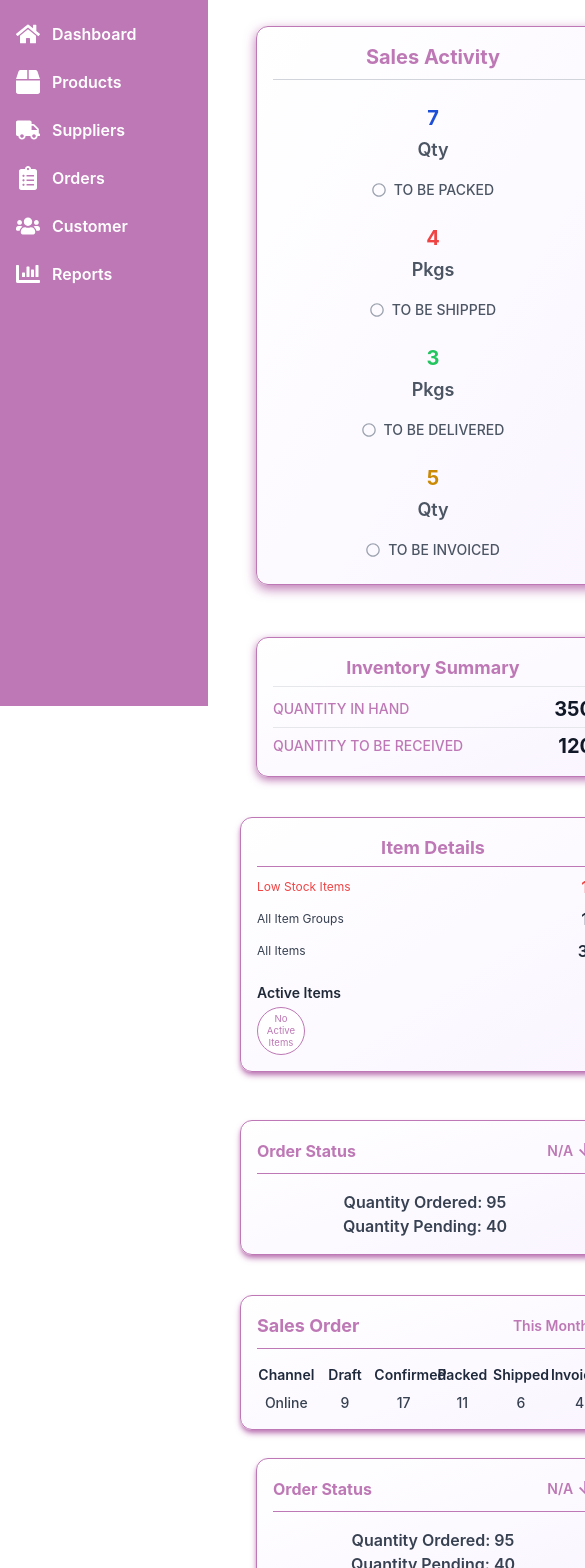
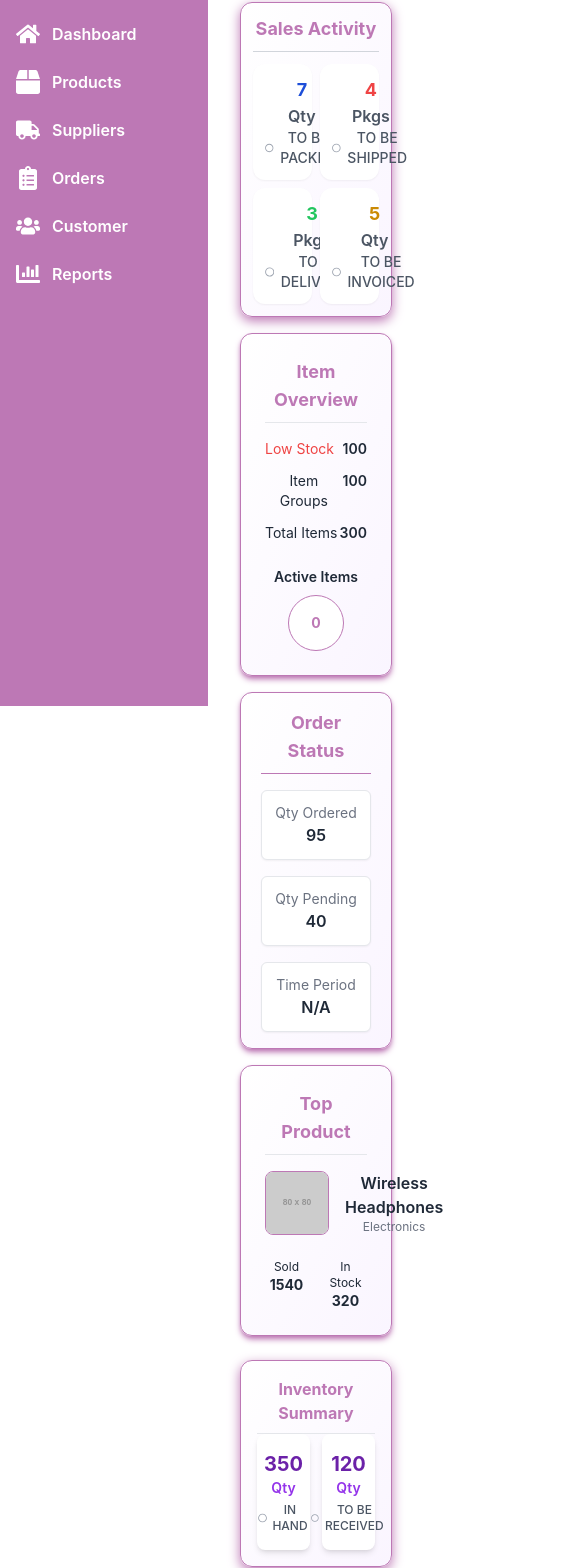
Before and after one commit to anik0103/inventory-management-system, a React (Create React App) app: page / in a window 390 px wide. Shown: the part 138-1706 px from the top of the page, 585 px wide, since content can reach past the window. Built offline with nearby package versions, Linux system fonts and the light colour scheme.

Commit message:
feat: Refactor Dashboard components for improved layout and responsiveness; add ItemDetails and SalesOrder components

```diff
--- a/src/Components/Dashbord/Dashboard.js
+++ b/src/Components/Dashbord/Dashboard.js
@@ -1,34 +1,38 @@
 import SummaryCards from "./SalesOverVew/SummaryCards";
-import SalesOverview from "./SalesOverview";
+import ItemDetails from "./ItemDetails";
 import TopProducts from "./TopProducts";
+import SalesOrder from "./SalesOrder";
 import OrderStatus from "./OrderStatus";
-import PurchaseOrder from "./purchaseOrder";
 import InventorySummary from "./SalesOverVew/InventorySummary";
+
 const Dashboard = () => {
   return (
-    <div className="dashboard w-auto position-absolute">
-      <h1 className="bg-white text-black  shadow-md text-2xl -mt-3 p-3 rounded min-w-full text-left font-bold">
+    <div className="dashboard w-full px-4">
+      {/* Header */}
+      <h1 className="bg-white text-black shadow-md text-2xl -mt-3 p-3 rounded w-full text-left font-bold">
         Dashboard
       </h1>
-      <div className="flex flex-col lg:flex-row gap-6 ml-4 mr-4 mt-4">
-        <SummaryCards />
+
+      {/* First Section: Sales Overview + Inventory Summary */}
+      <div className="mt-4 grid grid-cols-1 lg:grid-cols-[2fr_0.7fr] gap-4 items-start">
+        <div className="flex flex-col gap-4">
+          <SummaryCards />
+
+          {/* Grouped Section: ItemDetails + OrderStatus */}
+          <div className="grid grid-cols-1 md:grid-cols-2 gap-4">
+            <ItemDetails />
+            <OrderStatus />
+          </div>
+
+          {/* Top Products - its own row */}
+          <TopProducts />
+        </div>
+
         <InventorySummary />
       </div>
-
-      <div className="flex flex-col lg:flex-row gap-6 ml-4 mr-4 mt-4">
-        <SalesOverview />
-        <PurchaseOrder />
-      </div>
-      <div className="flex flex-col lg:flex-row gap-1 ml-4 mr-4 mt-4">
-        <OrderStatus />
-        <TopProducts />
-      </div>
-
-
+      <SalesOrder />
     </div>
   );
 };
 
 export default Dashboard;
-
-// "bg-white text-black font-bold text-2xl mb-4 p-3 rounded w-[72rem] text-center shadow-md flex justify-start ml-12
--- /dev/null
+++ b/src/Components/Dashbord/ItemDetails.js
@@ -0,0 +1,38 @@
+import React from "react";
+import mockData from "../../asset/fakeApiResponce/mockData.json";
+
+const ItemDetails = () => {
+  const item = mockData.itemDetails;
+
+  return (
+    <div className="bg-gradient-to-br from-white to-purple-50 border border-[#bd78b5] rounded-xl shadow-md shadow-[#bd78b5] transition-all duration-300 p-6 flex flex-col justify-between h-full">
+      <h2 className="font-bold text-lg text-[#bd78b5] border-b pb-2 mb-4">Item Overview</h2>
+
+      <div className="grid grid-cols-1 sm:grid-cols-2 gap-6 text-sm text-gray-800">
+        <div className="space-y-3">
+          <div className="flex justify-between">
+            <span className="text-red-500">Low Stock</span>
+            <span className="font-semibold">{item.lowStockItems}</span>
+          </div>
+          <div className="flex justify-between">
+            <span>Item Groups</span>
+            <span className="font-semibold">{item.allItemGroups}</span>
+          </div>
+          <div className="flex justify-between">
+            <span>Total Items</span>
+            <span className="font-semibold">{item.allItems}</span>
+          </div>
+        </div>
+
+        <div className="flex flex-col items-center justify-center">
+          <p className="text-sm font-semibold mb-2">Active Items</p>
+          <div className="w-14 h-14 rounded-full bg-white border border-[#bd78b5] text-[#bd78b5] flex items-center justify-center text-sm font-bold">
+            {item.activeItems > 0 ? item.activeItems : "0"}
+          </div>
+        </div>
+      </div>
+    </div>
+  );
+};
+
+export default ItemDetails;
--- a/src/Components/Dashbord/OrderStatus.js
+++ b/src/Components/Dashbord/OrderStatus.js
@@ -2,34 +2,38 @@ import React from "react";
 import mockData from "../../asset/fakeApiResponce/mockData.json";
 
 const OrderStatus = () => {
-  const sales = mockData.salesOrder;
+  const orderData = mockData.orderStatus || {};
+  const purchase = mockData.purchaseOrder || {};
 
   return (
-    <div className="bg-gradient-to-br from-white to-purple-50 border border-[#bd78b5] rounded-xl shadow-md shadow-[#bd78b5] transition-all duration-300 p-4 w-full max-w-md sm:max-w-lg md:max-w-2xl lg:max-w-2xl ml-0 sm:ml-2 md:ml-8 lg:ml-4 mt-6 flex flex-col justify-start">
-      <div className="flex justify-between items-center border-b border-[#bd78b5] pb-2 mb-4">
-        <h2 className="font-bold text-lg text-[#bd78b5]">
-          {sales.title || "Order Status"}
-        </h2>
-        <span className="font-semibold text-[#bd78b5] flex items-center gap-1 text-sm">
-          {sales.month || "N/A"}
-          <span className="text-[#bd78b5] text-lg">↓</span>
-        </span>
-      </div>
+    <div className="bg-gradient-to-br from-white to-purple-50 border border-[#bd78b5] rounded-xl shadow-md shadow-[#bd78b5]
+      transition-all duration-300 px-5 py-4 w-full h-full flex flex-col gap-4">
 
-      <div className="grid grid-cols-6 gap-y-2 text-center text-sm font-semibold text-slate-800">
-        <div>Channel</div>
-        <div>Draft</div>
-        <div>Confirmed</div>
-        <div>Packed</div>
-        <div>Shipped</div>
-        <div>Invoiced</div>
+      {/* Heading */}
+      <h2 className="font-bold text-lg border-b border-[#bd78b5] text-[#bd78b5] pb-2">
+        {orderData.title || "Order Status"}
+      </h2>
 
-        <div className="text-gray-700 font-medium">{sales.channel}</div>
-        <div className="text-gray-700 font-medium">{sales.draft}</div>
-        <div className="text-gray-700 font-medium">{sales.confirmed}</div>
-        <div className="text-gray-700 font-medium">{sales.packed}</div>
-        <div className="text-gray-700 font-medium">{sales.shipped}</div>
-        <div className="text-gray-700 font-medium">{sales.invoiced}</div>
+      {/* Grid Content */}
+      <div className="grid grid-cols-1 sm:grid-cols-3 gap-4 text-sm text-gray-800">
+
+        {/* Qty Ordered */}
+        <div className="flex flex-col bg-white rounded-md p-3 shadow-sm border border-gray-200">
+          <span className="text-gray-500">Qty Ordered</span>
+          <span className="font-semibold text-base">{purchase.quantityOrdered ?? "N/A"}</span>
+        </div>
+
+        {/* Qty Pending */}
+        <div className="flex flex-col bg-white rounded-md p-3 shadow-sm border border-gray-200">
+          <span className="text-gray-500">Qty Pending</span>
+          <span className="font-semibold text-base">{purchase.quantityPending ?? "N/A"}</span>
+        </div>
+
+        {/* Time Period */}
+        <div className="flex flex-col bg-white rounded-md p-3 shadow-sm border border-gray-200">
+          <span className="text-gray-500">Time Period</span>
+          <span className="font-semibold text-base">{orderData.timePeriod ?? "N/A"}</span>
+        </div>
       </div>
     </div>
   );
--- /dev/null
+++ b/src/Components/Dashbord/SalesOrder.js
@@ -0,0 +1,38 @@
+import React from "react";
+import mockData from "../../asset/fakeApiResponce/mockData.json";
+
+const OrderStatus = () => {
+  const sales = mockData.salesOrder;
+
+  return (
+    <div className="bg-gradient-to-br from-white to-purple-50 border border-[#bd78b5] rounded-xl shadow-md shadow-[#bd78b5] transition-all duration-300 p-4 w-full max-w-md sm:max-w-lg md:max-w-3xl lg:max-w-3xl ml-0 sm:ml-2 md:ml-8 lg:ml-4 mt-6 flex flex-col justify-start">
+      <div className="flex justify-between items-center border-b border-[#bd78b5] pb-2 mb-4">
+        <h2 className="font-bold text-lg text-[#bd78b5]">
+          {sales.title || "Order Status"}
+        </h2>
+        <span className="font-semibold text-[#bd78b5] flex items-center gap-1 text-sm">
+          {sales.month || "N/A"}
+          <span className="text-[#bd78b5] text-lg">↓</span>
+        </span>
+      </div>
+
+      <div className="grid grid-cols-6 gap-y-2 text-center text-sm font-semibold text-slate-800">
+        <div>Channel</div>
+        <div>Draft</div>
+        <div>Confirmed</div>
+        <div>Packed</div>
+        <div>Shipped</div>
+        <div>Invoiced</div>
+
+        <div className="text-gray-700 font-medium">{sales.channel}</div>
+        <div className="text-gray-700 font-medium">{sales.draft}</div>
+        <div className="text-gray-700 font-medium">{sales.confirmed}</div>
+        <div className="text-gray-700 font-medium">{sales.packed}</div>
+        <div className="text-gray-700 font-medium">{sales.shipped}</div>
+        <div className="text-gray-700 font-medium">{sales.invoiced}</div>
+      </div>
+    </div>
+  );
+};
+
+export default OrderStatus;
--- /dev/null
+++ b/src/Components/Dashbord/SalesOverVew/InventoryStatCard.js
@@ -0,0 +1,17 @@
+import React from "react";
+import { FaRegCircle } from "react-icons/fa";
+
+const InventoryStatCard = ({ value, label, status, valueColor, labelColor }) => {
+  return (
+    <div className="w-full bg-white rounded-lg shadow-md px-3 py-4 flex flex-col justify-center items-center text-center min-h-[100px]">
+      <p className={`text-xl font-bold ${valueColor}`}>{value}</p>
+      <p className={`text-sm font-semibold ${labelColor}`}>{label}</p>
+      <div className="flex items-center text-xs font-medium text-gray-600 mt-1">
+        <FaRegCircle className="mr-1 text-gray-400" />
+        {status}
+      </div>
+    </div>
+  );
+};
+
+export default InventoryStatCard;
--- a/src/Components/Dashbord/SalesOverVew/InventorySummary.js
+++ b/src/Components/Dashbord/SalesOverVew/InventorySummary.js
@@ -1,47 +1,37 @@
 import React from "react";
+import InventoryStatCard from "./InventoryStatCard";
 import mockData from "../../../asset/fakeApiResponce/mockData.json";
 
-const InventorySummaryCard = () => {
+const InventorySummary = () => {
   const quantityInHand = mockData.inventorySummary?.packagesInHand || 0;
-  const quantityToBeReceived =
-    mockData.inventorySummary?.packagesToBeReceived || 0;
+  const quantityToBeReceived = mockData.inventorySummary?.packagesToBeReceived || 0;
 
   return (
-    <div className="flex justify-center sm:justify-start lg:justify-end px-4 mt-7 lg:-mb-6 lg:mr-16">
-      <div className="bg-gradient-to-br from-white to-purple-50 border border-[#bd78b5] rounded-xl shadow-[0_3px_8px_#bd78b5] hover:shadow-[0_4px_12px_#a1609f] transition-all duration-300 w-full max-w-sm lg:h-48 p-4 flex flex-col justify-between">
+    <div className="w-full lg:w-full mt-2">
+      <div className="h-50 bg-gradient-to-br from-white to-purple-50 border border-[#bd78b5] rounded-xl shadow-[0_4px_12px_#bd78b5] hover:shadow-[0_6px_18px_#a1609f] transition-all duration-300 w-full px-4 py-4 flex flex-col justify-between">
+        <h2 className="text-base font-bold text-[#bd78b5] border-b border-gray-200 pb-2 text-center">
+          Inventory Summary
+        </h2>
 
-        {/* Header */}
-        <div>
-          <h2 className="text-lg font-bold text-[#bd78b5] border-b border-gray-200 pb-1 mb-2">
-            Inventory Summary
-          </h2>
-        </div>
-
-        {/* Quantity in Hand */}
-        <div className="flex justify-between items-center">
-          <span className="text-sm font-medium text-[#bd78b5] uppercase">
-            Quantity in Hand
-          </span>
-          <span className="text-xl font-bold text-gray-900">
-            {quantityInHand}
-          </span>
-        </div>
-
-        {/* Divider */}
-        <div className="border-b border-gray-200 my-1" />
-
-        {/* Quantity to be Received */}
-        <div className="flex justify-between items-center">
-          <span className="text-sm font-medium text-[#bd78b5] uppercase">
-            Quantity to be Received
-          </span>
-          <span className="text-xl font-bold text-gray-900">
-            {quantityToBeReceived}
-          </span>
+        <div className="grid grid-cols-2 gap-3">
+          <InventoryStatCard
+            value={quantityInHand}
+            label="Qty"
+            status="IN HAND"
+            valueColor="text-purple-800"
+            labelColor="text-purple-600"
+          />
+          <InventoryStatCard
+            value={quantityToBeReceived}
+            label="Qty"
+            status="TO BE RECEIVED"
+            valueColor="text-purple-800"
+            labelColor="text-purple-600"
+          />
         </div>
       </div>
     </div>
   );
 };
 
-export default InventorySummaryCard;
+export default InventorySummary;
--- a/src/Components/Dashbord/SalesOverVew/SalesCards.js
+++ b/src/Components/Dashbord/SalesOverVew/SalesCards.js
@@ -3,18 +3,25 @@ import { FaRegCircle } from "react-icons/fa";
 
 const Cards = ({ value, label, status, valueColor, labelColor }) => {
   return (
-    <div className="flex flex-col items-center py-2 px-2 flex-grow w-80">
+    <div className="w-full h-full p-3 sm:p-4 bg-white rounded-xl shadow-sm transition-all duration-300 grid grid-rows-[auto_auto_auto] place-items-center">
+      {/* Value */}
       {value !== undefined && (
-        <p className={`text-xl font-bold ${valueColor} mb-1`}>{value}</p>
+        <p className={`text-lg lg:text-xl font-bold ${valueColor}`}>
+          {value}
+        </p>
       )}
 
+      {/* Label */}
       {label && (
-        <p className={`text-lg font-semibold ${labelColor} mb-4`}>{label}</p>
+        <p className={`text-base lg:text-sm font-semibold ${labelColor}`}>
+          {label}
+        </p>
       )}
 
+      {/* Status */}
       {status !== undefined && (
-        <div className="flex items-center text-sm font-medium text-gray-600">
-          <FaRegCircle className="mr-2 text-gray-400" />
+        <div className="flex items-center text-sm lg:text-base font-medium text-gray-600">
+          <FaRegCircle className="mr-1 text-gray-400" />
           {status}
         </div>
       )}
--- a/src/Components/Dashbord/SalesOverVew/SummaryCards.js
+++ b/src/Components/Dashbord/SalesOverVew/SummaryCards.js
@@ -3,17 +3,16 @@ import mockData from "../../../asset/fakeApiResponce/mockData.json";
 
 const SummaryCards = () => {
   return (
-    <div className="flex justify-center px-4 mt-6">
-      <div className="bg-gradient-to-br from-white to-purple-50 border border-[#bd78b5] rounded-xl shadow-[0_4px_12px_#bd78b5] hover:shadow-[0_6px_18px_#a1609f] transition-all duration-300 w-full max-w-6xl p-4">
-        <div className="border-b border-gray-300 pb-2 mb-4">
-          <h2 className="text-xl font-bold text-center text-[#bd78b5]">
+    <div className="bg-gradient-to-br from-white to-purple-50 border border-[#bd78b5] rounded-xl shadow-[0_4px_12px_#bd78b5] hover:shadow-[0_6px_18px_#a1609f] transition-all duration-300 w-full p-3 lg:p-4 h-full lg:h-50 flex flex-col justify-between">
+      {/* Title */}
+      <div className="border-b border-gray-300 pb-2 mb-3">
+        <h2 className="text-lg lg:text-xl font-bold text-center text-[#bd78b5]">
           Sales Activity
         </h2>
       </div>
 
-        {/* Cards container: left-aligned, responsive, small gap */}
-        <div className="flex flex-wrap gap-2 justify-start lg:-ml-12">
-          <div className="w-full sm:w-[48%] lg:w-[23%]">
+      {/* Cards Grid */}
+      <div className="grid grid-cols-2 md:grid-cols-4 gap-2">
         <Cards
           value={mockData.salesActivity.packages}
           label="Qty"
@@ -21,9 +20,6 @@ const SummaryCards = () => {
           valueColor="text-blue-700"
           labelColor="text-gray-600"
         />
-          </div>
-
-          <div className="w-full sm:w-[48%] lg:w-[23%]">
         <Cards
           value={mockData.toBeShipped.packages}
           label="Pkgs"
@@ -31,9 +27,6 @@ const SummaryCards = () => {
           valueColor="text-red-500"
           labelColor="text-gray-600"
         />
-          </div>
-
-          <div className="w-full sm:w-[48%] lg:w-[23%]">
         <Cards
           value={mockData.toBeDelivered.packages}
           label="Pkgs"
@@ -41,9 +34,6 @@ const SummaryCards = () => {
           valueColor="text-green-500"
           labelColor="text-gray-600"
         />
-          </div>
-
-          <div className="w-full sm:w-[48%] lg:w-[23%]">
         <Cards
           value={mockData.toBeInvoiced.packages}
           label="Qty"
@@ -53,8 +43,6 @@ const SummaryCards = () => {
         />
       </div>
     </div>
-      </div>
-    </div>
   );
 };
 
--- a/src/Components/Dashbord/SalesOverview.js
+++ /dev/null
@@ -1,53 +0,0 @@
-import React from "react";
-import mockData from "../../asset/fakeApiResponce/mockData.json";
-
-const SalesOverview = () => {
-  const item = mockData.itemDetails;
-
-  return (
-    <div className="bg-gradient-to-br from-white to-purple-50 border border-[#bd78b5] rounded-xl shadow-md shadow-[#bd78b5] transition-all duration-300 p-4 w-full max-w-md sm:max-w-lg md:max-w-2xl lg:max-w-2xl ml-0 sm:ml-2 md:ml-8 lg:ml-4 mt-6 flex flex-col justify-start">
-      <h2 className="font-bold text-lg pb-1 mb-2 border-b border-[#bd78b5] text-[#bd78b5]">
-        {item.title || "Item Details"}
-      </h2>
-
-      <div className="flex flex-col sm:flex-row sm:items-start justify-start gap-4 w-full">
-        {/* Left Block */}
-        <div className="flex-1 flex flex-col gap-2">
-          <div className="flex items-center justify-between">
-            <span className="text-xs text-red-500">Low Stock Items</span>
-            <span className="font-semibold text-base text-red-500">
-              {item.lowStockItems}
-            </span>
-          </div>
-          <div className="flex items-center justify-between">
-            <span className="text-xs text-gray-700">All Item Groups</span>
-            <span className="font-semibold text-base text-gray-800">
-              {item.allItemGroups}
-            </span>
-          </div>
-          <div className="flex items-center justify-between">
-            <span className="text-xs text-gray-700">All Items</span>
-            <span className="font-semibold text-base text-gray-800">
-              {item.allItems}
-            </span>
-          </div>
-        </div>
-
-        {/* Divider */}
-        <div className="hidden sm:block border-l border-gray-200 h-full" />
-
-        {/* Right Block (Active Items) */}
-        <div className="sm:w-1/3 flex flex-col items-start justify-start pt-1">
-          <p className="font-semibold text-sm text-gray-800 mb-1">
-            Active Items
-          </p>
-          <div className="w-12 h-12 rounded-full bg-white border border-[#bd78b5] text-[#bd78b5] flex items-center justify-center text-[0.6rem] leading-tight text-center p-1">
-            {item.activeItems > 0 ? item.activeItems : "No Active Items"}
-          </div>
-        </div>
-      </div>
-    </div>
-  );
-};
-
-export default SalesOverview;
--- a/src/Components/Dashbord/TopProducts.js
+++ b/src/Components/Dashbord/TopProducts.js
@@ -1,37 +1,43 @@
 import React from "react";
-import mockData from "../../asset/fakeApiResponce/mockData.json";
 
-const OrderStatus = () => {
-  const orderData = mockData.orderStatus || {};
+const TopProductCard = () => {
+  // Mock product data
+  const topProduct = {
+    name: "Wireless Headphones",
+    category: "Electronics",
+    sold: 1540,
+    inStock: 320,
+    image: "https://via.placeholder.com/80", // Replace with actual product image URL
+  };
 
   return (
-    <div className="w-full flex justify-end px-4 sm:px-6 lg:px-14 mt-6  sm:ml-4 md:ml-8 lg:ml-9">
-      <div className="bg-gradient-to-br from-white to-purple-50 border border-[#bd78b5] rounded-xl shadow-md shadow-[#bd78b5] transition-all duration-300 p-4
-        w-full max-w-sm sm:max-w-md md:max-w-lg lg:max-w-xl flex flex-col justify-start">
+    <div className="bg-gradient-to-br from-white to-purple-50 border border-[#bd78b5] rounded-xl shadow-md shadow-[#bd78b5] transition-all duration-300 p-6 flex flex-col justify-between h-full">
+      <h2 className="font-bold text-lg text-[#bd78b5] border-b pb-2 mb-4">Top Product</h2>
 
-        {/* Header */}
-        <div className="flex justify-between items-center border-b border-[#bd78b5] pb-2 mb-4">
-          <h2 className="font-bold text-base text-[#bd78b5]">
-            {orderData.title || "Order Status"}
-          </h2>
-          <span className="font-semibold text-[#bd78b5] flex items-center gap-1 text-sm">
-            {orderData.timePeriod || "N/A"}
-            <span className="text-[#bd78b5] text-lg">↓</span>
-          </span>
+      <div className="flex items-center space-x-4">
+        <img
+          src={topProduct.image}
+          alt={topProduct.name}
+          className="w-16 h-16 rounded-lg border border-[#bd78b5]"
+        />
+        <div className="flex flex-col">
+          <span className="font-semibold text-gray-800">{topProduct.name}</span>
+          <span className="text-xs text-gray-500">{topProduct.category}</span>
         </div>
+      </div>
 
-        {/* Body */}
-        <div>
-          <p className="font-semibold text-gray-700">
-            Quantity Ordered: {mockData.purchaseOrder.quantityOrdered ?? "N/A"}
-          </p>
-          <p className="font-semibold text-gray-700">
-            Quantity Pending: {mockData.purchaseOrder.quantityPending ?? "N/A"}
-          </p>
+      <div className="grid grid-cols-2 gap-4 mt-6 text-sm text-gray-800">
+        <div className="flex flex-col items-center">
+          <span className="text-xs">Sold</span>
+          <span className="font-bold">{topProduct.sold}</span>
+        </div>
+        <div className="flex flex-col items-center">
+          <span className="text-xs">In Stock</span>
+          <span className="font-bold">{topProduct.inStock}</span>
         </div>
       </div>
     </div>
   );
 };
 
-export default OrderStatus;
+export default TopProductCard;
--- a/src/Components/Dashbord/purchaseOrder.js
+++ /dev/null
@@ -1,33 +0,0 @@
-import React from "react";
-import mockData from "../../asset/fakeApiResponce/mockData.json";
-
-const OrderStatus = () => {
-  const orderData = mockData.orderStatus || {};
-
-  return (
-    <div className="flex justify-end w-full pr-4 sm:pr-8 lg:pr-14 mt-6">
-      <div className="bg-gradient-to-br from-white to-purple-50 border border-[#bd78b5] rounded-xl shadow-md shadow-[#bd78b5] transition-all duration-300 p-4 w-full max-w-sm sm:max-w-md md:max-w-lg lg:max-w-xl flex flex-col justify-start">
-        <div className="flex justify-between items-center border-b border-[#bd78b5] pb-2 mb-4">
-          <h2 className="font-bold text-base text-[#bd78b5]">
-            {orderData.title || "Order Status"}
-          </h2>
-          <span className="font-semibold text-[#bd78b5] flex items-center gap-1 text-sm">
-            {orderData.timePeriod || "N/A"}
-            <span className="text-[#bd78b5] text-lg">↓</span>
-          </span>
-        </div>
-
-        <div>
-          <p className="font-semibold text-gray-700">
-            Quantity Ordered: {mockData.purchaseOrder.quantityOrdered ?? "N/A"}
-          </p>
-          <p className="font-semibold text-gray-700">
-            Quantity Pending: {mockData.purchaseOrder.quantityPending ?? "N/A"}
-          </p>
-        </div>
-      </div>
-    </div>
-  );
-};
-
-export default OrderStatus;
```
Lines whose indentation alone changed are shown as unchanged.
